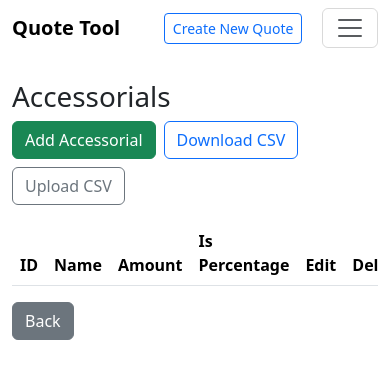
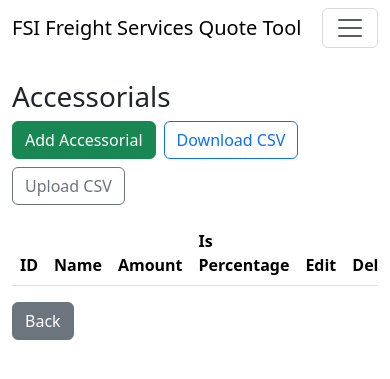
Before and after one commit to kdnye/QUOTES, a Python web app: template templates/admin_accessorials.html in a window 390 px wide. Shown: the top 379 px of the page. Run offline with Jinja, Linux system fonts and the light colour scheme; the template is opened without the code that fills it, so the values that code supplies are empty.

Commit message:
Refresh header branding and responsive nav styling

```diff
--- a/templates/base.html
+++ b/templates/base.html
@@ -13,17 +13,17 @@
     {% block head %}{% endblock %}
   </head>
   <body>
-    <nav class="navbar navbar-expand-lg navbar-light">
-      <div class="container-fluid">
-        <a class="navbar-brand fw-semibold" href="/">Quote Tool</a>
-        <a
-          class="btn btn-outline-primary btn-sm ms-2"
-          href="/quotes/new"
-        >
-          Create New Quote
+    <nav class="navbar navbar-expand-lg fsi-navbar">
+      <div class="container-fluid fsi-navbar__container">
+        <a class="navbar-brand fsi-brand" href="/" aria-label="Freight Services Quote Tool Home">
+          <span class="fsi-brand__lockup" aria-hidden="true">FSI</span>
+          <span class="fsi-brand__text">
+            <span class="fsi-brand__site">Freight Services</span>
+            <span class="fsi-brand__app">Quote Tool</span>
+          </span>
         </a>
         <button
-          class="navbar-toggler"
+          class="navbar-toggler fsi-navbar__toggler"
           type="button"
           data-bs-toggle="collapse"
           data-bs-target="#mainNav"
@@ -33,11 +33,14 @@
         >
           <span class="navbar-toggler-icon"></span>
         </button>
-        <div class="collapse navbar-collapse" id="mainNav">
-          <ul class="navbar-nav ms-auto">
+        <div class="collapse navbar-collapse fsi-navbar__collapse" id="mainNav">
+          <ul class="navbar-nav ms-auto fsi-navbar__menu">
+            <li class="nav-item">
+              <a class="nav-link fsi-nav-link fsi-nav-link--cta" href="/quotes/new">New Quote</a>
+            </li>
             <li class="nav-item">
               <a
-                class="nav-link d-flex align-items-center justify-content-center px-2"
+                class="nav-link fsi-nav-link fsi-nav-link--icon d-flex align-items-center justify-content-center"
                 href="{{ url_for('help.help_index') }}"
                 aria-label="Help"
                 title="Help"
@@ -48,25 +51,25 @@
             {% if current_user.is_authenticated %}
             {% if current_user.role == 'super_admin' or current_user.is_admin %}
             <li class="nav-item">
-              <a class="nav-link" href="{{ url_for('admin.dashboard') }}">Admin Dashboard</a>
+              <a class="nav-link fsi-nav-link" href="{{ url_for('admin.dashboard') }}">Admin Dashboard</a>
             </li>
             <li class="nav-item">
-              <a class="nav-link" href="{{ url_for('admin_quotes.quotes_html') }}">Quotes</a>
+              <a class="nav-link fsi-nav-link" href="{{ url_for('admin_quotes.quotes_html') }}">Quotes</a>
             </li>
             {% elif current_user.role == 'employee' and current_user.employee_approved %}
             <li class="nav-item">
-              <a class="nav-link" href="{{ url_for('admin.dashboard') }}">Team Dashboard</a>
+              <a class="nav-link fsi-nav-link" href="{{ url_for('admin.dashboard') }}">Team Dashboard</a>
             </li>
             <li class="nav-item">
-              <a class="nav-link" href="{{ url_for('admin_quotes.quotes_html') }}">Quotes</a>
+              <a class="nav-link fsi-nav-link" href="{{ url_for('admin_quotes.quotes_html') }}">Quotes</a>
             </li>
             {% endif %}
             <li class="nav-item">
-              <a class="nav-link" href="{{ url_for('quotes.lookup_quote') }}">Find Quote</a>
+              <a class="nav-link fsi-nav-link" href="{{ url_for('quotes.lookup_quote') }}">Lookup</a>
             </li>
             <li class="nav-item dropdown">
               <a
-                class="nav-link dropdown-toggle d-flex align-items-center gap-2"
+                class="nav-link fsi-nav-link dropdown-toggle d-flex align-items-center gap-2"
                 href="#"
                 id="accountMenu"
                 role="button"
```
Also changed, not shown: app/theme/static/fsi.css (+113 -0 lines), tests/test_theme.py (+24 -0 lines).
